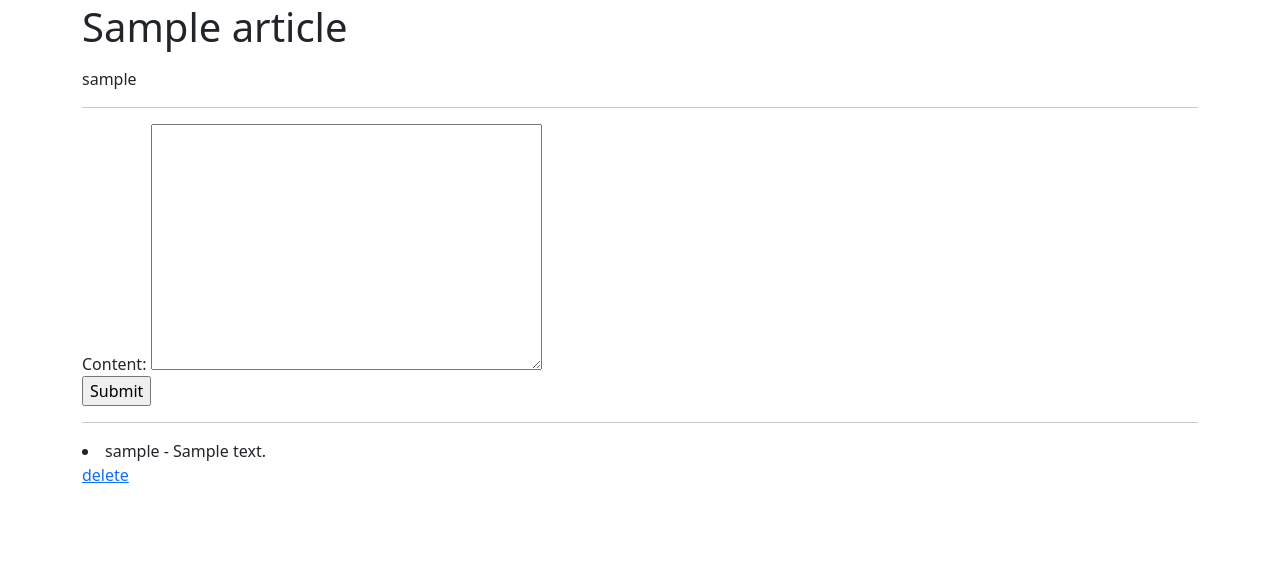
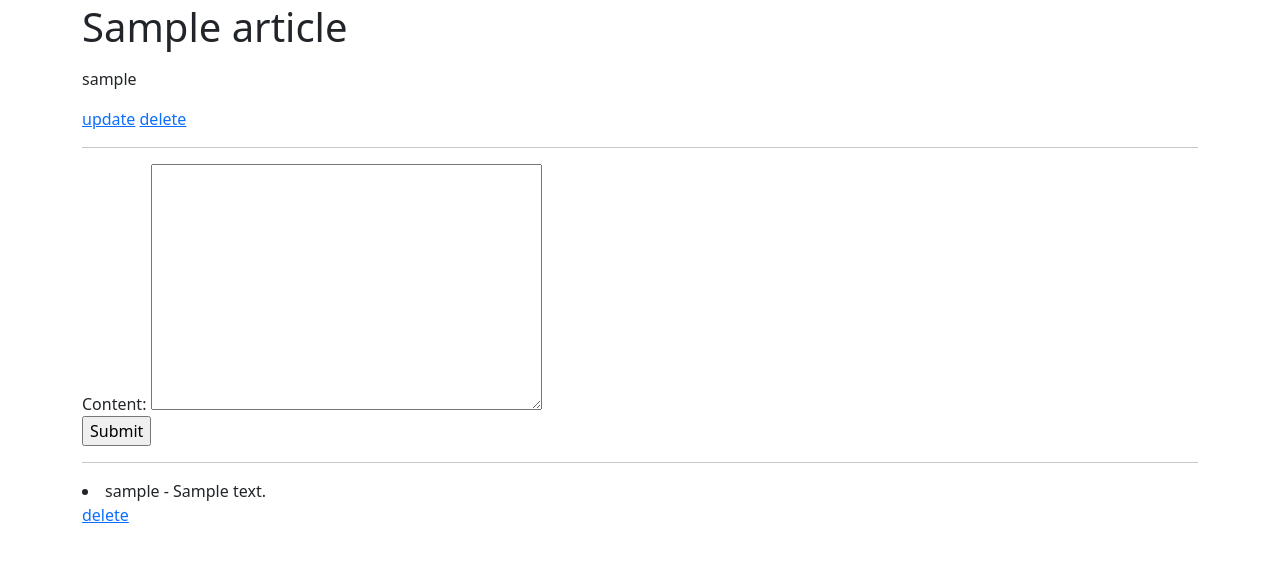
Before and after one commit to kka712/auth, a Django app: page /articles/1/ in a window 1280 px wide. Shown: the part 37-599 px from the top of the page. Run offline with Django 5.2, Linux system fonts and the light colour scheme; a user stored in the database is signed in; tables that the repository leaves empty hold one stand-in row (values such as "Sample post").

Commit message:
Article delete 기능 구현

```diff
--- a/articles/templates/detail.html
+++ b/articles/templates/detail.html
@@ -4,6 +4,12 @@
     <h1>{{article.title}}</h1>
     <p>{{aritcle.content}}</p>
     <p>{{article.user}}</p>
+
+
+    {% if user == article.user %}
+    <a href="">update</a>
+    <a href="{% url 'articles:delete' article.id %}">delete</a>
+    {% endif %}
 
     <hr>
     <form action="{% url 'articles:comment_create' article.id %}" method="POST">
--- a/articles/urls.py
+++ b/articles/urls.py
@@ -7,7 +7,8 @@ urlpatterns = [
     path('', views.index, name='index'),
     path('create/', views.create, name='create'),
     path('<int:id>/', views.detail, name='detail'),
+    path('<int:id>/delete/', views.delete, name='delete'),
 
     path('<int:article_id>/comments/create/', views.comment_create, name='comment_create'),
-    path('<int:article_id>/comments/<int:comment_id>/delete/', views.comment_delete, name='comment_delete')
+    path('<int:article_id>/comments/<int:comment_id>/delete/', views.comment_delete, name='comment_delete'),
 ]
--- a/articles/views.py
+++ b/articles/views.py
@@ -66,3 +66,12 @@ def comment_delete(request, article_id, comment_id):
         comment.delete()
 
     return redirect('articles:detail', id=article_id)
+
+
+@login_required
+def delete(request, id):
+    article = Article.objects.get(id=id)
+    if request.user == article.user:
+        article.delete()
+
+    return redirect('articles:index')
```
